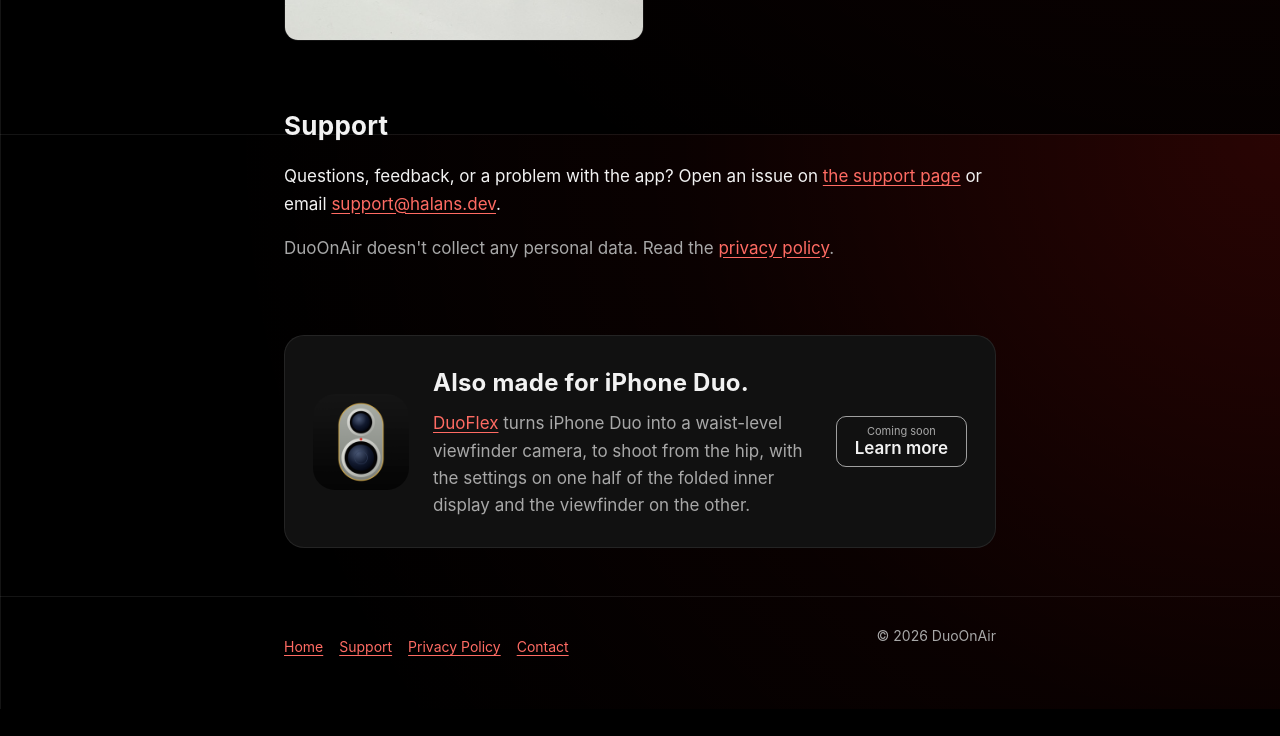
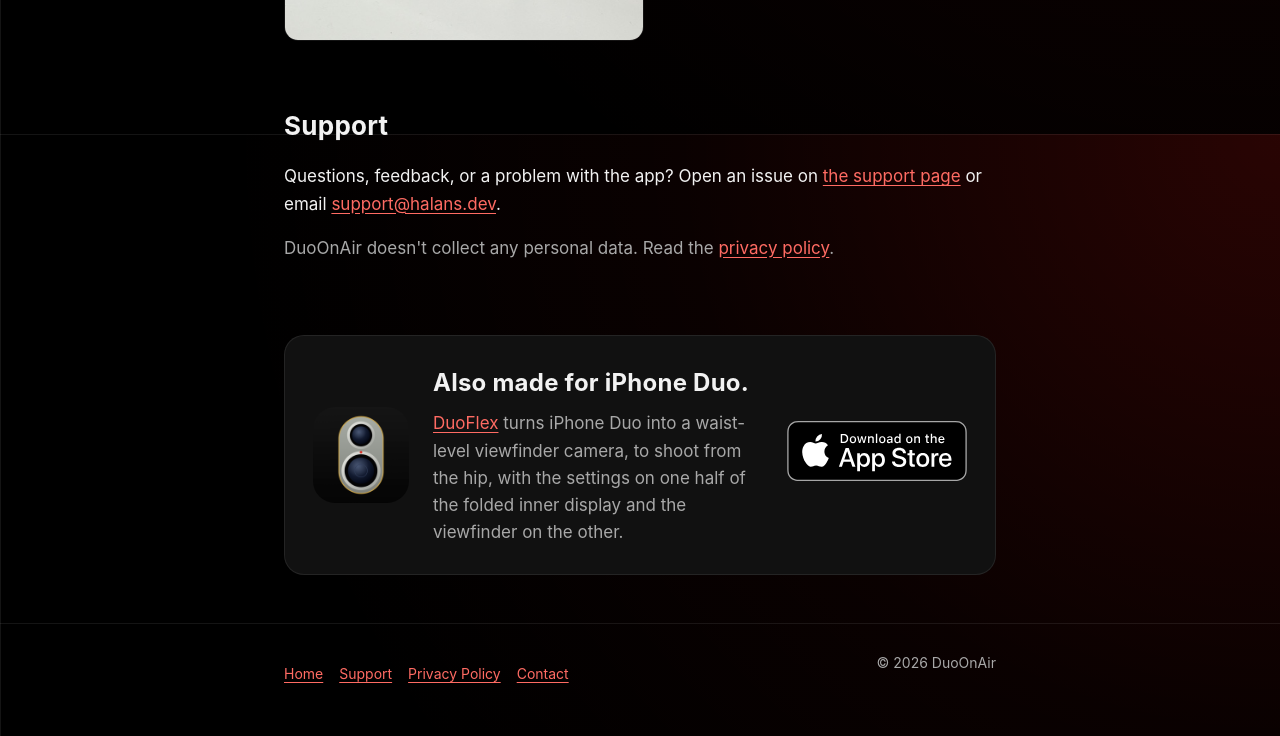
Before and after one commit to halans/duo-on-air, a plain HTML site: page index.html in a window 1280 px wide. Shown: the part 3866-4602 px from the top of the page. Before the commit the page ends 4575 px from the top, so only its background shows below. Drawn offline with Linux system fonts and the light colour scheme.

Commit message:
Replace "Coming soon" link with App Store badge for DuoFlex app download

```diff
--- a/index.html
+++ b/index.html
@@ -225,7 +225,7 @@
           <h2 id="more-apps">Also made for iPhone Duo.</h2>
           <p><a href="https://halans.github.io/DuoFlex/">DuoFlex</a> turns iPhone Duo into a waist-level viewfinder camera, to shoot from the hip, with the settings on one half of the folded inner display and the viewfinder on the other.</p>
         </div>
-        <a class="promo-cta" href="https://halans.github.io/DuoFlex/"><small>Coming soon</small><span>Learn more</span></a>
+         <a class="app-store-badge" href="https://apps.apple.com/app/duoflex-camera/id6835378050"><img src="assets/app-store-badge.svg" alt="Download DuoFlex on the App Store" width="180" height="60"></a>
       </section>
     </div>
   </main>
```
